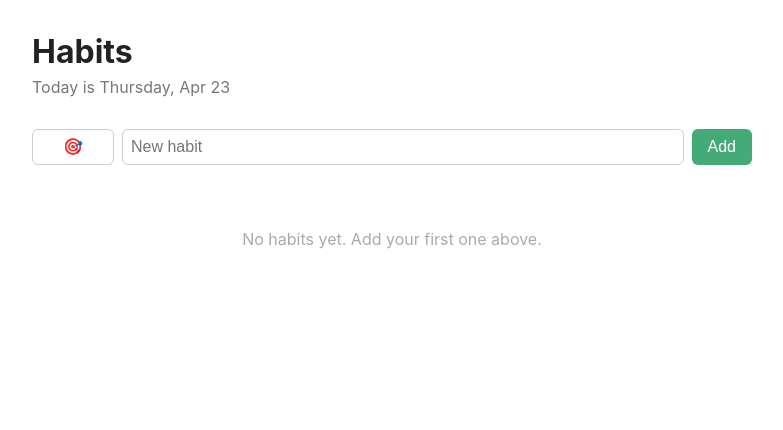
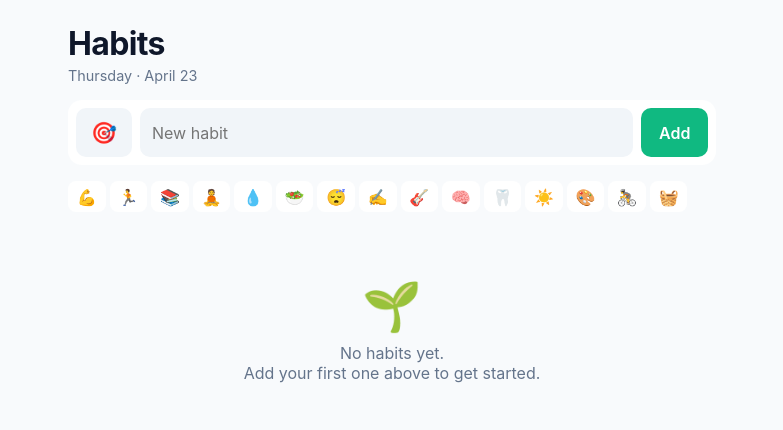
Before and after one commit to siebe2607-netizen/app-creations, a Flask app: page / in a window 1280 px wide. Shown: the top 430 px of the page, without its empty margins (248-1031 px from the left). Run offline with Flask 3, Linux system fonts and the light colour scheme.

Commit message:
Add mobile UI, streaks, confetti, and listen on 0.0.0.0:5050

```diff
--- a/habit_tracker/app.py
+++ b/habit_tracker/app.py
@@ -22,10 +22,14 @@ def index():
             "name": name,
             "emoji": info["emoji"],
             "streak": core.streak(info["completions"]),
+            "best": core.longest_streak(info["completions"]),
+            "weekly_pct": core.weekly_pct(info["completions"]),
+            "total": len(info["completions"]),
             "done_today": today.isoformat() in done,
             "week": [{"label": d.strftime("%a"), "done": d.isoformat() in done} for d in days],
         })
-    return render_template("index.html", rows=rows, days=days)
+    overall_pct = round(sum(r["weekly_pct"] for r in rows) / len(rows)) if rows else 0
+    return render_template("index.html", rows=rows, days=days, overall_pct=overall_pct)
 
 
 @app.post("/add")
@@ -52,4 +56,4 @@ def delete(name: str):
 
 
 if __name__ == "__main__":
-    app.run(debug=True, port=5000)
+    app.run(host="0.0.0.0", debug=True, port=5050)
--- a/habit_tracker/templates/index.html
+++ b/habit_tracker/templates/index.html
@@ -1,77 +1,222 @@
 <!doctype html>
-<html>
+<html lang="en">
 <head>
   <meta charset="utf-8">
-  <title>Habit Tracker</title>
+  <meta name="viewport" content="width=device-width, initial-scale=1, viewport-fit=cover">
+  <meta name="theme-color" content="#0f172a">
+  <title>Habits</title>
   <style>
-    body { font-family: -apple-system, sans-serif; max-width: 720px; margin: 2em auto; padding: 0 1em; color: #222; }
-    h1 { margin-bottom: 0.2em; }
-    .sub { color: #777; margin-bottom: 2em; }
-    form.add { display: flex; gap: 0.5em; margin-bottom: 2em; }
-    input[type=text] { padding: 0.5em; border: 1px solid #ccc; border-radius: 6px; font-size: 1em; }
-    input.name { flex: 1; }
-    input.emoji { width: 4em; text-align: center; }
-    button { padding: 0.5em 1em; border: 0; border-radius: 6px; background: #4a7; color: white; cursor: pointer; font-size: 1em; }
-    button.secondary { background: #eee; color: #333; }
-    button.danger { background: transparent; color: #c33; padding: 0.2em 0.4em; }
-    table { width: 100%; border-collapse: collapse; }
-    td, th { padding: 0.6em 0.4em; text-align: center; }
-    th { font-size: 0.8em; color: #888; font-weight: normal; }
-    td.habit { text-align: left; font-size: 1.1em; }
-    td.streak { color: #e77; font-weight: bold; }
-    .cell { display: inline-block; width: 24px; height: 24px; border-radius: 4px; background: #eee; }
-    .cell.done { background: #4a7; }
-    .today { outline: 2px solid #4a7; outline-offset: 1px; }
-    .empty { color: #aaa; text-align: center; padding: 2em; }
+    :root {
+      --bg: #0f172a;
+      --card: #1e293b;
+      --card-hi: #293548;
+      --text: #e2e8f0;
+      --muted: #94a3b8;
+      --accent: #10b981;
+      --accent-hi: #34d399;
+      --fire: #f97316;
+      --danger: #ef4444;
+      --border: #334155;
+    }
+    @media (prefers-color-scheme: light) {
+      :root {
+        --bg: #f8fafc; --card: #ffffff; --card-hi: #f1f5f9;
+        --text: #0f172a; --muted: #64748b; --border: #e2e8f0;
+      }
+    }
+    * { box-sizing: border-box; }
+    body {
+      font-family: -apple-system, BlinkMacSystemFont, "SF Pro", system-ui, sans-serif;
+      background: var(--bg); color: var(--text);
+      padding: env(safe-area-inset-top) 1rem env(safe-area-inset-bottom);
+      max-width: 680px; margin: 0 auto;
+    }
+    header { padding: 1.5rem 0 1rem; }
+    h1 { margin: 0; font-size: 2rem; letter-spacing: -0.02em; }
+    .sub { color: var(--muted); font-size: 0.9rem; margin-top: 0.25rem; }
+    .overall {
+      background: var(--card); border-radius: 14px; padding: 1rem;
+      margin-bottom: 1rem; display: flex; align-items: center; gap: 1rem;
+    }
+    .ring {
+      --pct: 0;
+      width: 54px; height: 54px; border-radius: 50%; flex-shrink: 0;
+      background: conic-gradient(var(--accent) calc(var(--pct) * 1%), var(--card-hi) 0);
+      display: grid; place-items: center;
+    }
+    .ring::before {
+      content: ""; width: 42px; height: 42px; border-radius: 50%; background: var(--card);
+      grid-area: 1/1;
+    }
+    .ring span { grid-area: 1/1; font-weight: 700; font-size: 0.85rem; z-index: 1; }
+    .overall .label { font-size: 0.85rem; color: var(--muted); }
+    .overall .value { font-size: 1.1rem; font-weight: 600; }
+
+    form.add {
+      display: flex; gap: 0.5rem; background: var(--card);
+      padding: 0.5rem; border-radius: 14px; margin-bottom: 1rem;
+    }
+    input, button { font-family: inherit; font-size: 1rem; border: 0; outline: none; }
+    input[type=text] {
+      padding: 0.75rem; background: var(--card-hi); color: var(--text); border-radius: 10px;
+    }
+    input.name { flex: 1; min-width: 0; }
+    input.emoji { width: 3.5rem; text-align: center; font-size: 1.3rem; }
+    button.primary {
+      background: var(--accent); color: white; padding: 0.75rem 1.1rem;
+      border-radius: 10px; font-weight: 600; cursor: pointer;
+    }
+    button.primary:hover { background: var(--accent-hi); }
+
+    .emoji-picker { display: flex; flex-wrap: wrap; gap: 0.25rem; margin-bottom: 1rem; font-size: 1.3rem; }
+    .emoji-picker button {
+      background: var(--card); border-radius: 8px; padding: 0.35rem 0.55rem;
+      cursor: pointer; transition: transform 0.1s;
+    }
+    .emoji-picker button:hover { transform: scale(1.15); background: var(--card-hi); }
+
+    .habit {
+      background: var(--card); border-radius: 14px; padding: 1rem;
+      margin-bottom: 0.75rem; display: grid;
+      grid-template-columns: 1fr auto; gap: 0.75rem; align-items: center;
+    }
+    .habit-top { display: flex; flex-direction: column; gap: 0.35rem; min-width: 0; }
+    .habit-title { font-size: 1.05rem; font-weight: 600; display: flex; align-items: center; gap: 0.5rem; }
+    .habit-title .em { font-size: 1.4rem; }
+    .stats { display: flex; gap: 0.75rem; font-size: 0.8rem; color: var(--muted); flex-wrap: wrap; }
+    .stats span { white-space: nowrap; }
+    .fire { color: var(--fire); font-weight: 700; }
+    .week {
+      grid-column: 1 / -1; display: grid; grid-template-columns: repeat(7, 1fr);
+      gap: 0.3rem; margin-top: 0.25rem;
+    }
+    .day { text-align: center; }
+    .day .lbl { font-size: 0.65rem; color: var(--muted); margin-bottom: 0.2rem; }
+    .cell {
+      aspect-ratio: 1; border-radius: 6px; background: var(--card-hi);
+      display: grid; place-items: center; color: white; font-size: 0.8rem;
+    }
+    .cell.done { background: var(--accent); }
+    .day.today .cell { outline: 2px solid var(--accent-hi); outline-offset: 1px; }
+
+    .actions { display: flex; flex-direction: column; gap: 0.4rem; }
+    button.check {
+      background: var(--accent); color: white; padding: 0.65rem 0.9rem;
+      border-radius: 10px; font-weight: 600; cursor: pointer; min-width: 90px;
+      transition: transform 0.1s;
+    }
+    button.check:active { transform: scale(0.95); }
+    button.check.done { background: var(--card-hi); color: var(--muted); }
+    button.del {
+      background: transparent; color: var(--muted); cursor: pointer;
+      font-size: 0.8rem; padding: 0.2rem;
+    }
+    button.del:hover { color: var(--danger); }
+
+    .empty { text-align: center; padding: 3rem 1rem; color: var(--muted); }
+    .empty .big { font-size: 3rem; margin-bottom: 0.5rem; }
+
+    .confetti { position: fixed; width: 10px; height: 10px; pointer-events: none; z-index: 1000; opacity: 0; }
+    @keyframes burst {
+      0% { transform: translate(0,0) rotate(0); opacity: 1; }
+      100% { transform: translate(var(--dx), var(--dy)) rotate(720deg); opacity: 0; }
+    }
   </style>
 </head>
 <body>
-  <h1>Habits</h1>
-  <div class="sub">Today is {{ days[-1].strftime("%A, %b %d") }}</div>
+  <header>
+    <h1>Habits</h1>
+    <div class="sub">{{ days[-1].strftime("%A · %B %d") }}</div>
+  </header>
+
+  {% if rows %}
+  <div class="overall">
+    <div class="ring" style="--pct: {{ overall_pct }}"><span>{{ overall_pct }}%</span></div>
+    <div>
+      <div class="label">This week</div>
+      <div class="value">
+        {% if overall_pct >= 80 %}Crushing it! 🔥
+        {% elif overall_pct >= 50 %}Solid progress 💪
+        {% elif overall_pct > 0 %}Keep going ✨
+        {% else %}Let's get started 🌱{% endif %}
+      </div>
+    </div>
+  </div>
+  {% endif %}
 
   <form class="add" method="post" action="{{ url_for('add') }}">
-    <input class="emoji" type="text" name="emoji" placeholder="🎯" maxlength="4">
+    <input class="emoji" type="text" name="emoji" id="emoji-input" placeholder="🎯" maxlength="4" value="🎯">
     <input class="name" type="text" name="name" placeholder="New habit" required>
-    <button type="submit">Add</button>
+    <button class="primary" type="submit">Add</button>
   </form>
 
+  <div class="emoji-picker">
+    {% for e in ["💪","🏃","📚","🧘","💧","🥗","😴","✍️","🎸","🧠","🦷","☀️","🎨","🚴","🧺"] %}
+    <button type="button" onclick="document.getElementById('emoji-input').value='{{ e }}'">{{ e }}</button>
+    {% endfor %}
+  </div>
+
   {% if rows %}
-  <table>
-    <thead>
-      <tr>
-        <th></th>
-        <th>Streak</th>
-        {% for d in days %}<th>{{ d.strftime("%a") }}</th>{% endfor %}
-        <th></th>
-        <th></th>
-      </tr>
-    </thead>
-    <tbody>
-      {% for r in rows %}
-      <tr>
-        <td class="habit">{{ r.emoji }} {{ r.name }}</td>
-        <td class="streak">{{ r.streak }}🔥</td>
+    {% for r in rows %}
+    <div class="habit">
+      <div class="habit-top">
+        <div class="habit-title"><span class="em">{{ r.emoji }}</span>{{ r.name }}</div>
+        <div class="stats">
+          <span class="fire">🔥 {{ r.streak }} day{{ 's' if r.streak != 1 else '' }}</span>
+          <span>🏆 Best {{ r.best }}</span>
+          <span>📊 {{ r.weekly_pct }}%/wk</span>
+          <span>✓ {{ r.total }} total</span>
+        </div>
+      </div>
+      <div class="actions">
+        <form method="post" action="{{ url_for('check', name=r.name) }}" onsubmit="{% if not r.done_today %}celebrate(event){% endif %}">
+          <button type="submit" class="check {% if r.done_today %}done{% endif %}">
+            {% if r.done_today %}✓ Done{% else %}Check{% endif %}
+          </button>
+        </form>
+        <form method="post" action="{{ url_for('delete', name=r.name) }}" onsubmit="return confirm('Delete {{ r.name }}?')">
+          <button type="submit" class="del">Remove</button>
+        </form>
+      </div>
+      <div class="week">
         {% for d in r.week %}
-          <td><span class="cell {% if d.done %}done{% endif %} {% if loop.last %}today{% endif %}"></span></td>
+          <div class="day {% if loop.last %}today{% endif %}">
+            <div class="lbl">{{ d.label[:1] }}</div>
+            <div class="cell {% if d.done %}done{% endif %}">{% if d.done %}✓{% endif %}</div>
+          </div>
         {% endfor %}
-        <td>
-          <form method="post" action="{{ url_for('check', name=r.name) }}" style="display:inline">
-            <button type="submit" class="{% if r.done_today %}secondary{% endif %}" {% if r.done_today %}disabled{% endif %}>
-              {% if r.done_today %}✓ Done{% else %}Check{% endif %}
-            </button>
-          </form>
-        </td>
-        <td>
-          <form method="post" action="{{ url_for('delete', name=r.name) }}" style="display:inline" onsubmit="return confirm('Delete {{ r.name }}?')">
-            <button type="submit" class="danger">✕</button>
-          </form>
-        </td>
-      </tr>
-      {% endfor %}
-    </tbody>
-  </table>
+      </div>
+    </div>
+    {% endfor %}
   {% else %}
-  <div class="empty">No habits yet. Add your first one above.</div>
+    <div class="empty">
+      <div class="big">🌱</div>
+      <div>No habits yet.</div>
+      <div>Add your first one above to get started.</div>
+    </div>
   {% endif %}
+
+  <script>
+    function celebrate(e) {
+      const btn = e.target.querySelector('button');
+      const rect = btn.getBoundingClientRect();
+      const x = rect.left + rect.width / 2;
+      const y = rect.top + rect.height / 2;
+      const colors = ['#10b981','#f97316','#3b82f6','#ec4899','#eab308'];
+      for (let i = 0; i < 24; i++) {
+        const p = document.createElement('div');
+        p.className = 'confetti';
+        p.style.left = x + 'px'; p.style.top = y + 'px';
+        p.style.background = colors[i % colors.length];
+        const angle = (Math.PI * 2 * i) / 24;
+        const dist = 80 + Math.random() * 80;
+        p.style.setProperty('--dx', Math.cos(angle) * dist + 'px');
+        p.style.setProperty('--dy', Math.sin(angle) * dist + 'px');
+        p.style.animation = 'burst 0.7s ease-out forwards';
+        document.body.appendChild(p);
+        setTimeout(() => p.remove(), 800);
+      }
+    }
+  </script>
 </body>
 </html>
```
Also changed, not shown: habit_tracker/habits.py (+24 -1 lines).
